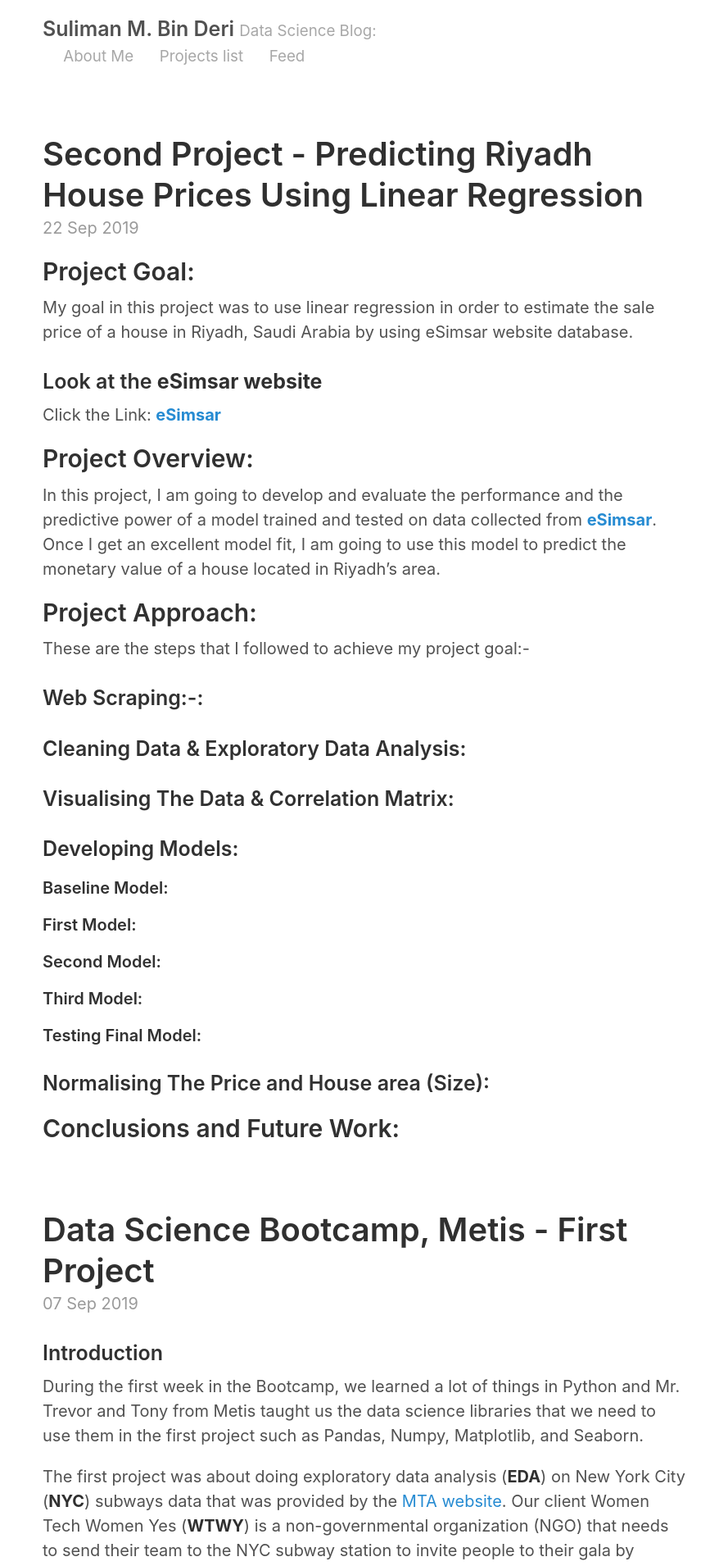
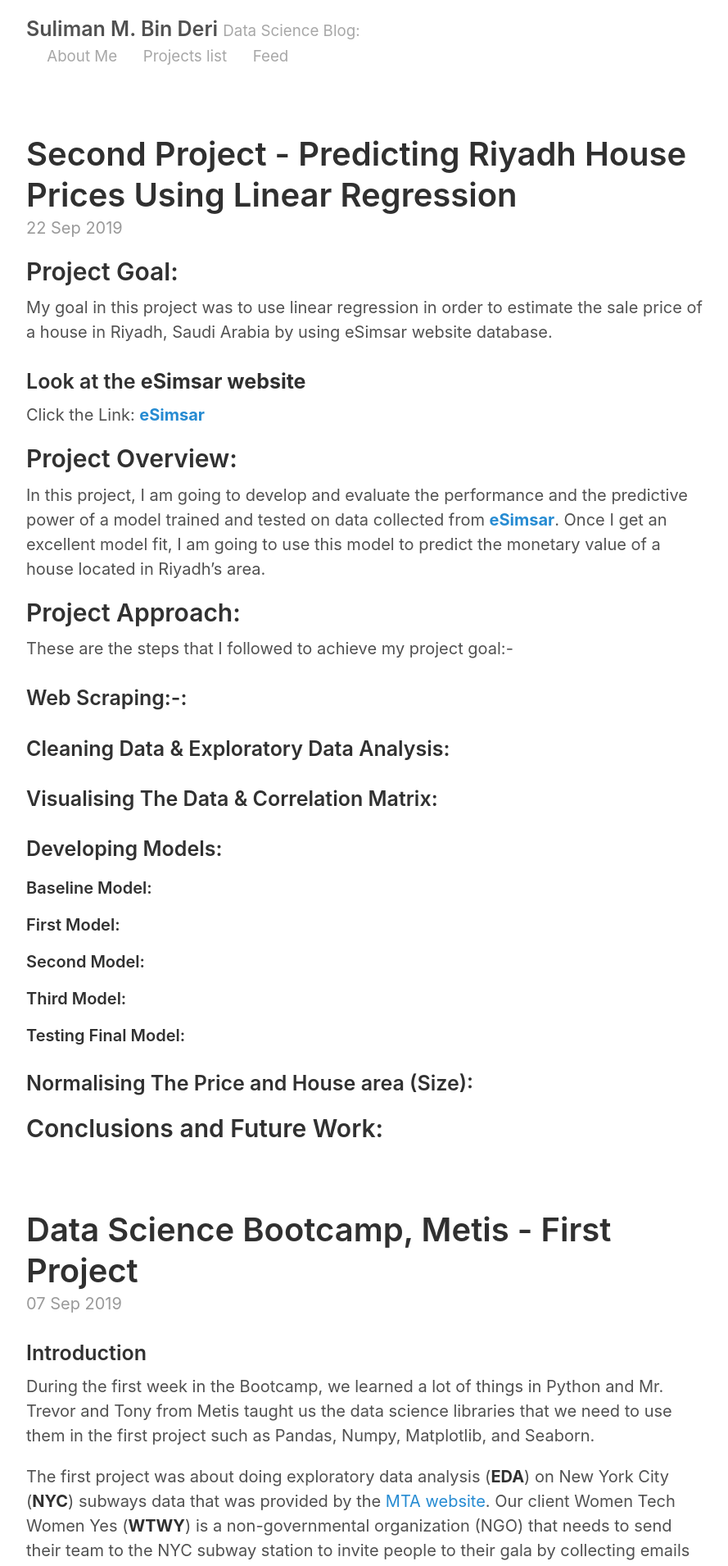
Before and after one commit to SulimanMD/SulimanMD.github.io, a Jekyll site: the page built from index.html, in a window 1280 px wide. Shown: the top 1910 px of the page at 82% size, without its empty margins (194-1083 px from the left). Built offline with Jekyll 4.4.1, drawn with Linux system fonts in a browser that asks for light colours; the list of posts is cut into pages by our own code.

Commit message:
Commit number 24

```diff
--- a/_sass/_layout.scss
+++ b/_sass/_layout.scss
@@ -3,7 +3,7 @@
 // Styles for managing the structural hierarchy of the site.
 
 .container {
-  max-width: 42rem;
+  max-width: 44rem;
   padding-left:  1.3rem;
   padding-right: 1.3rem;
   margin-left:  auto;
```
